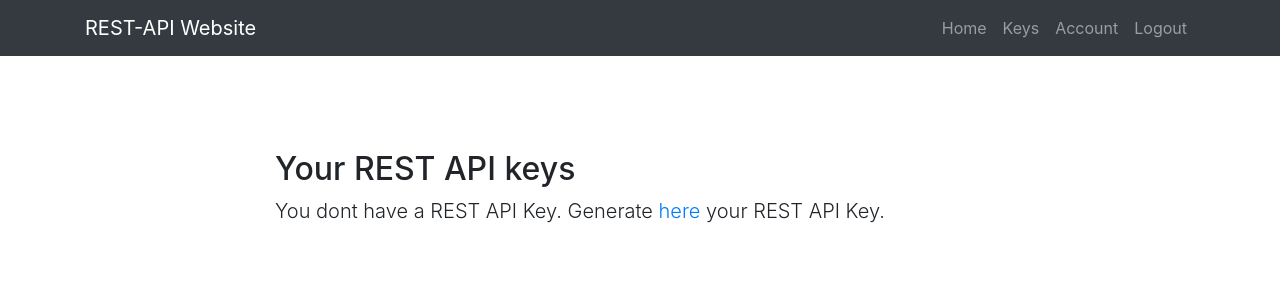
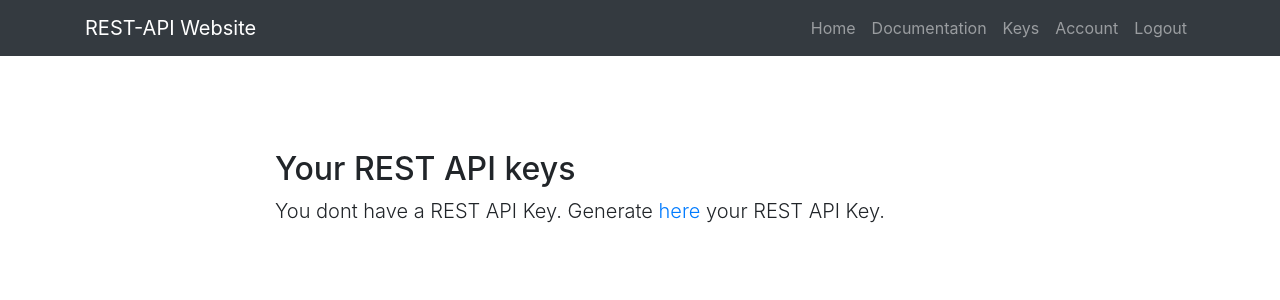
Before and after one commit to aaron5670/REST-API-Server, a CodeIgniter app: page /database/index.php/home/keys in a window 1280 px wide. Shown: the top 300 px of the page. Run offline with CodeIgniter, Linux system fonts and the light colour scheme; the visitor is signed in with stand-in values (Sample User, id 1); data that the repository does not hold is empty.

Commit message:
Added documentation page to the navigation

```diff
--- a/application/views/templates/navigation.php
+++ b/application/views/templates/navigation.php
@@ -10,6 +10,9 @@
             <ul class="navbar-nav ml-auto">
                 <li class="nav-item">
                     <a class="nav-link js-scroll-trigger" href="<?= site_url()?>">Home</a>
+                </li>
+                <li class="nav-item">
+                    <a class="nav-link js-scroll-trigger" href="<?= site_url('docs')?>">Documentation</a>
                 </li>
 				<?php
 				if ( ! $this->ion_auth->logged_in() ) :
```
